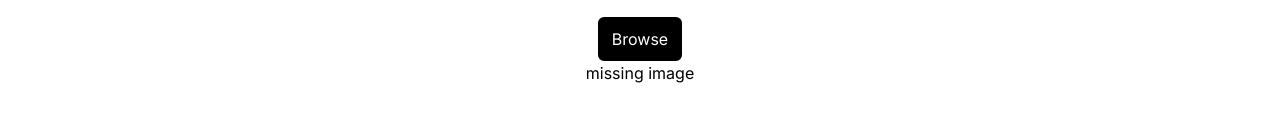
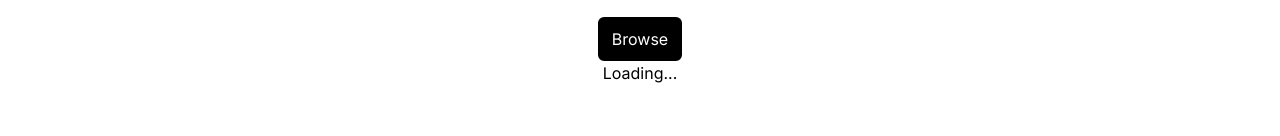
Before and after one commit to HongyuZhuz/movie-review-next, a Next.js app: page / in a window 1280 px wide. Shown: the part 431-567 px from the top of the page. Built offline with nearby package versions, Linux system fonts and the light colour scheme; no server answers.

Commit message:
fix aws s3 again

```diff
--- a/src/app/ui/homePage/homeImage.tsx
+++ b/src/app/ui/homePage/homeImage.tsx
@@ -3,13 +3,13 @@ import Image from "next/image"
 import { useEffect, useState } from "react";
 
 
-export async function HomeImage () {
+export function HomeImage () {
     const [imageLink,setImageLink] = useState("");
 
 
     async function getSignedUrl() {
         try{
-            const response = await fetch(`${process.env.ROOT_URL}/api`);
+            const response = await fetch(`/api`);
             const data = await response.json();
             setImageLink(data.signedUrl)
         }catch(e)
@@ -24,10 +24,8 @@ export async function HomeImage () {
         console.log(imageLink)
       }, []);
 
-        const signedUrl = await getSignedUrl();
-
         if(imageLink===""){
-            return(<div>missing image</div>)
+            return(<div>Loading...</div>)
         }else{
             return(
                 <div className="flex m-10">
```
